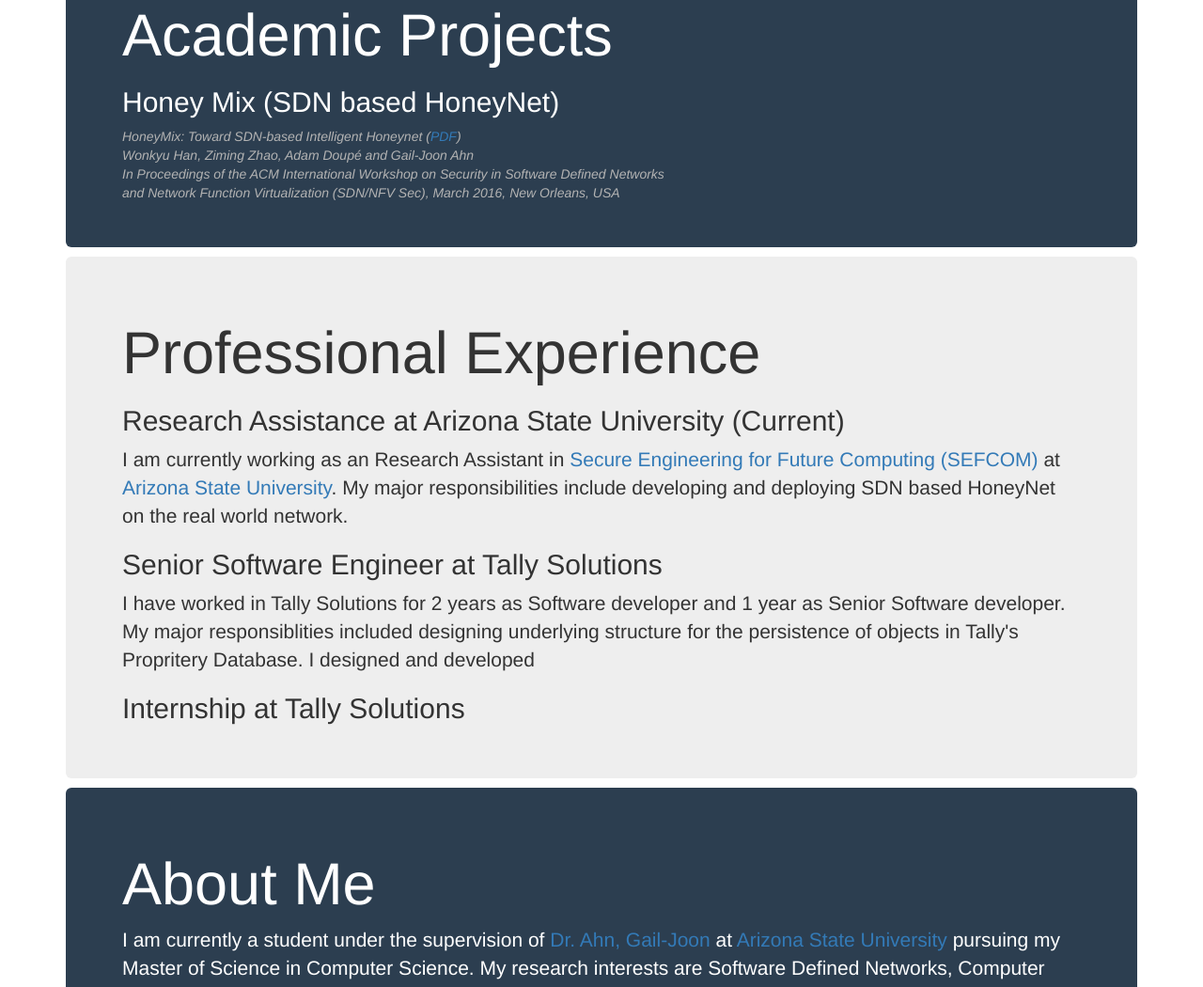
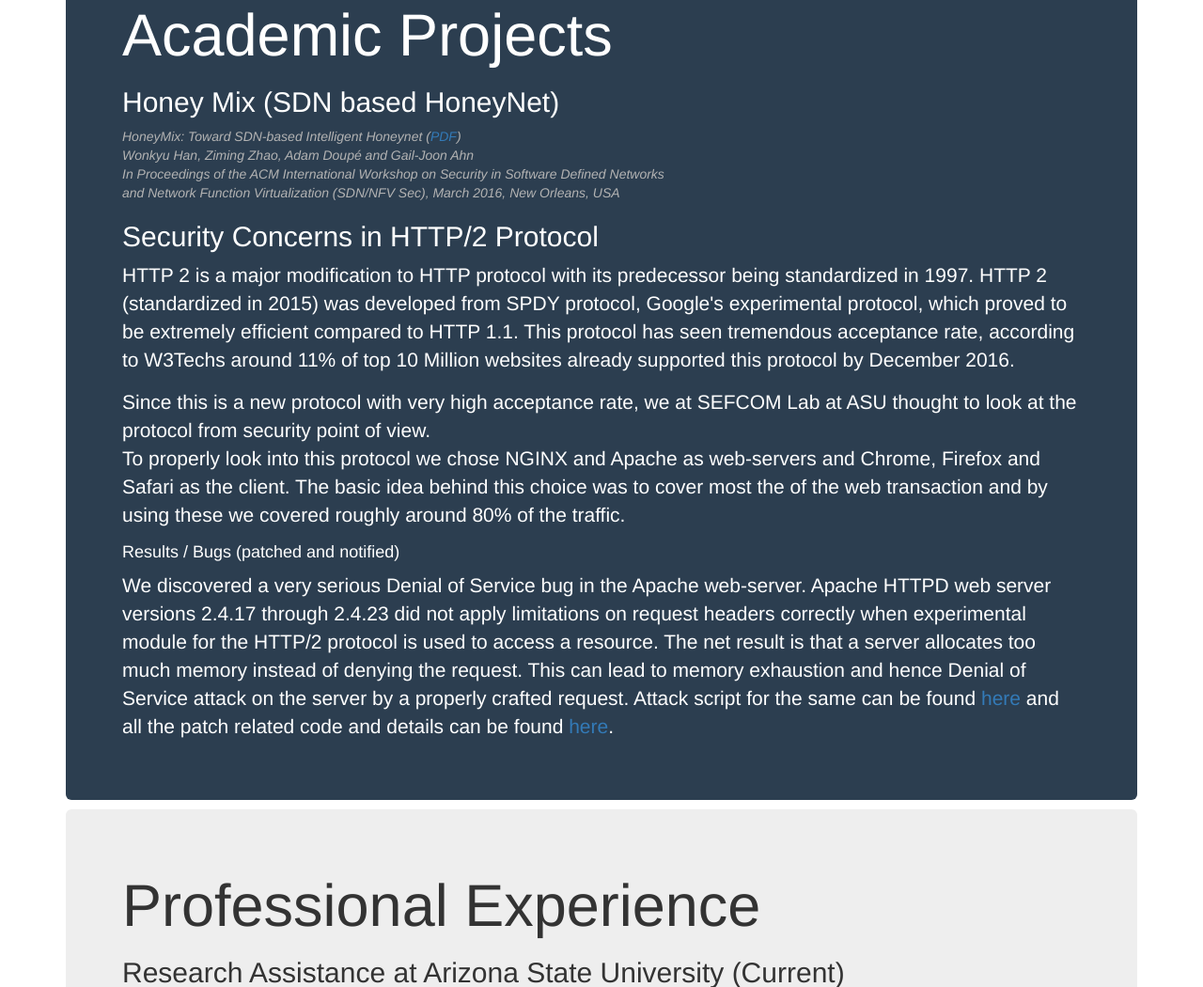
Before and after one commit to naveentiwari/naveentiwari.github.io, a plain HTML site: page index.html in a window 1280 px wide. Shown: the part 235-1285 px from the top of the page at 94% size. Drawn offline with Linux system fonts and the light colour scheme.

Commit message:
Added HTTP 2 project details.

```diff
--- a/index.html
+++ b/index.html
@@ -50,7 +50,7 @@
               <a href="/#" class="dropdown-toggle" data-toggle="dropdown" role="button" aria-haspopup="true" aria-expanded="false">Academic Projects <span class="caret"></span></a>
               <ul class="dropdown-menu">
                 <li><a href="/#honeymix">Honey Mix</a></li>
-                <li><a href="/#Security_Aspects_Of_HTTP2">Security Aspects of HTTP2</a></li>
+                <li><a href="/#security_aspects_of_HTTP2">Security Aspects of HTTP2</a></li>
                 <li><a href="/#qat_device">Intel's QAT Device</a></li>
                 <li><a href="/#retino_classif">Diabetic Retinopathy Classification</a></li>
                 <li><a href="/#web_server">Web Server</a></li>
@@ -73,7 +73,6 @@
     <div class="container">
 
       <div class="jumbotron section_data_even">
-        <section id="acad_projects">
         <h1> Academic Projects</h1>
         <section id="honeymix">
             <h2>Honey Mix (SDN based HoneyNet)</h2>
@@ -84,7 +83,31 @@
             Networks<BR> and Network Function Virtualization (SDN/NFV Sec), March 2016, New Orleans, USA
             </div>
         </section> <!-- Honey Mix -->
-        </section> <!-- Acadmic projects-->
+        <section id="security_aspects_of_HTTP2">
+            <h2>Security Concerns in HTTP/2 Protocol</h2>
+            <p> HTTP 2 is a major modification to HTTP protocol with its predecessor being standardized in 1997. HTTP 2
+                (standardized in 2015) was developed from SPDY protocol, Google's experimental protocol, which proved to
+                be extremely efficient compared to HTTP 1.1. This protocol has seen tremendous acceptance rate,
+                according to W3Techs around 11% of top 10 Million websites already supported this protocol by December
+                2016.
+            </p>
+            <p> Since this is a new protocol with very high acceptance rate, we at SEFCOM Lab at ASU thought to look at
+                the protocol from security point of view.<BR>
+                To properly look into this protocol we chose NGINX and Apache as web-servers and Chrome, Firefox and
+                Safari as the client. The basic idea behind this choice was to cover most the of the web transaction and
+                by using these we covered roughly around 80% of the traffic.
+            </p>
+            <h4>Results / Bugs (patched and notified)</h4>
+            <p> We discovered a very serious Denial of Service bug in the Apache web-server. Apache HTTPD web server
+                versions 2.4.17 through 2.4.23 did not apply limitations on request headers correctly when experimental
+                module for the HTTP/2 protocol is used to access a resource. The net result is that a server allocates
+                too much memory instead of denying the request. This can lead to memory exhaustion and hence Denial of
+                Service attack on the server by a properly crafted request.
+                Attack script for the same can be found <a href="https://www.exploit-db.com/exploits/40909/">here</a>
+                and all the patch related code and details can be found
+                <a href="http://cve.mitre.org/cgi-bin/cvename.cgi?name=CVE-2016-8740">here</a>.
+            </p>
+        </section>
       </div>
 
       <section id="prof_experience">
```
